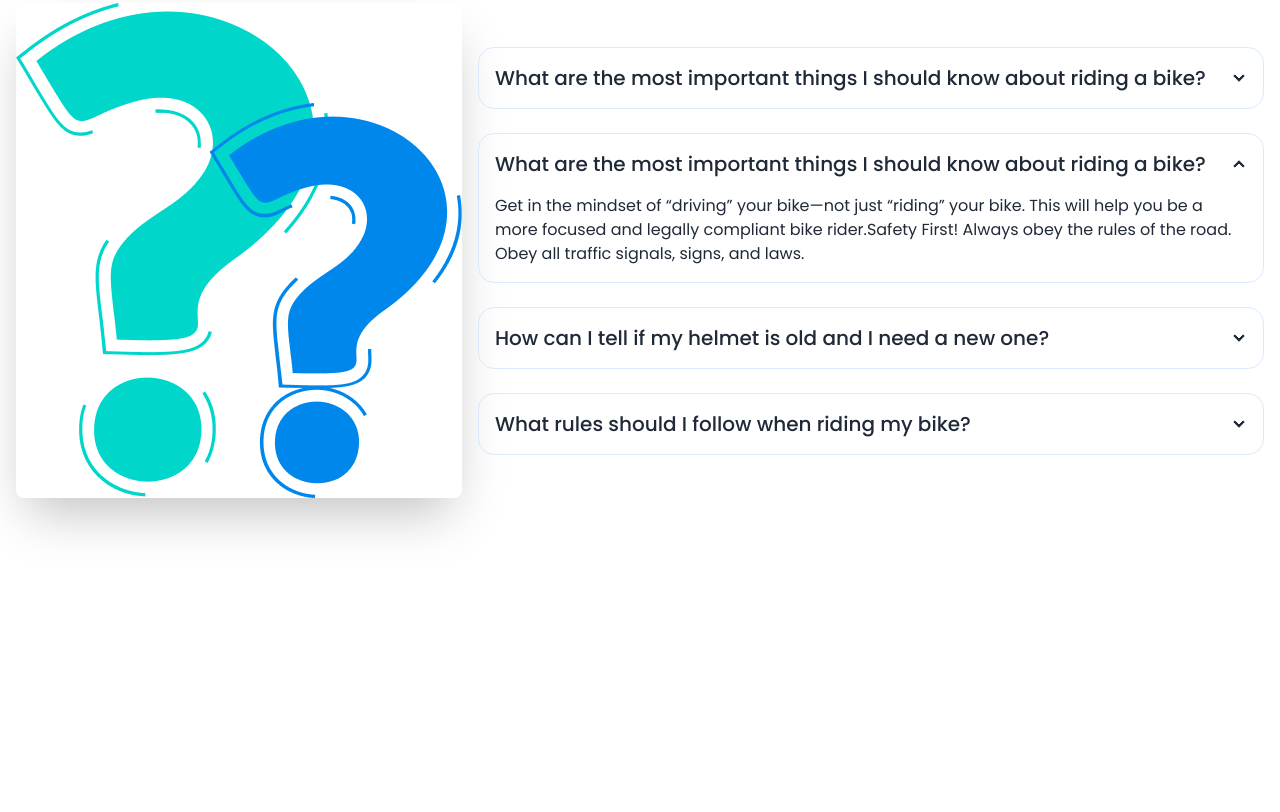
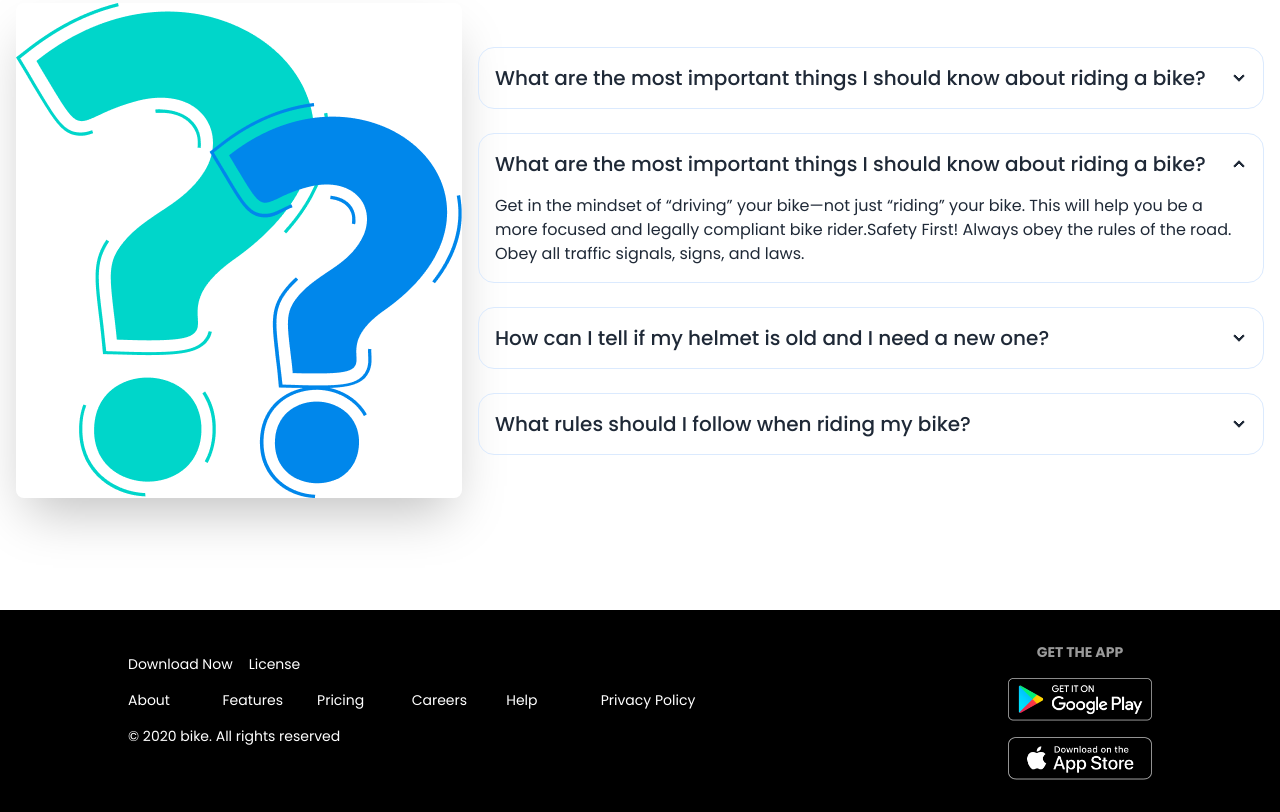
Before and after one commit to UniqueCoder17/biker-zone-with-tailwind-daisyui, a plain HTML site: page index.html in a window 1280 px wide. Shown: the part 1552-2364 px from the top of the page. Before the commit the page ends 2162 px from the top, so only its background shows below. Drawn offline with nearby package versions, Linux system fonts and the light colour scheme.

Commit message:
add-footer

```diff
--- a/index.html
+++ b/index.html
@@ -222,7 +222,8 @@
                                 know about riding a bike?</div>
                             <div class="collapse-content">
                                 <p>Get in the mindset of “driving” your bike—not just “riding” your bike. This
-                                    will help you be a more focused and legally compliant bike rider.Safety First! Always obey the rules of the road. Obey all traffic signals, signs, and
+                                    will help you be a more focused and legally compliant bike rider.Safety First!
+                                    Always obey the rules of the road. Obey all traffic signals, signs, and
                                     laws.</p>
                             </div>
                         </div>
@@ -248,14 +249,43 @@
                             </div>
                         </div>
                     </div>
-
                 </div>
             </div>
         </section>
     </main>
 
     <!-- footer section -->
-    <footer></footer>
+    <footer class="footer bg-black text-white justify-between py-4 lg:py-8 px-16 lg:px-32 mx-auto">
+        <div class="flex flex-col justify-start space-y-2">
+            <div class="flex space-x-4 mt-3">
+                <p><a href="">Download Now</a></p>
+                <p><a href="">License</a></p>
+            </div>
+            <div class=" grid grid-cols-2 md:grid-cols-3 lg:grid-cols-6">
+                <p><a href="#">About</a></p>
+                <p><a href="#">Features</a></p>
+                <p><a href="#">Pricing</a></p>
+                <p><a href="#">Careers</a></p>
+                <p><a href="#">Help</a></p>
+                <p><a href="#">Privacy Policy</a></p>
+            </div>
+            <div>
+                <p>© 2020 bike. All rights reserved</p>
+            </div>
+
+        </div>
+        <nav class="flex flex-col justify-center items-center">
+            <h6 class="footer-title ">Get the App</h6>
+            <div class="grid grid-cols-1 gap-4">
+                <a>
+                    <img class="w-36" src="./images/others/android.png" alt="">
+                </a>
+                <a>
+                    <img class="w-36" src="./images/others/ios.png" alt="">
+                </a>
+            </div>
+        </nav>
+    </footer>
 </body>
 
 </html>
```
